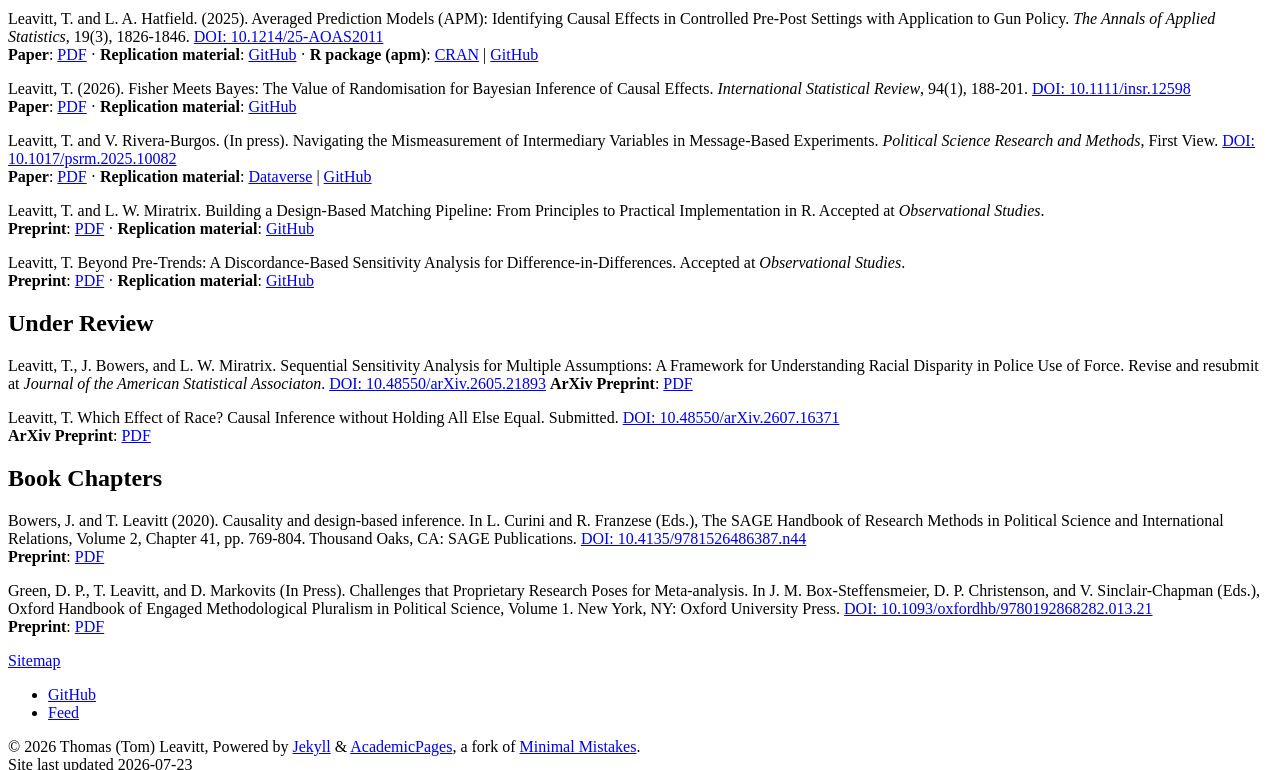
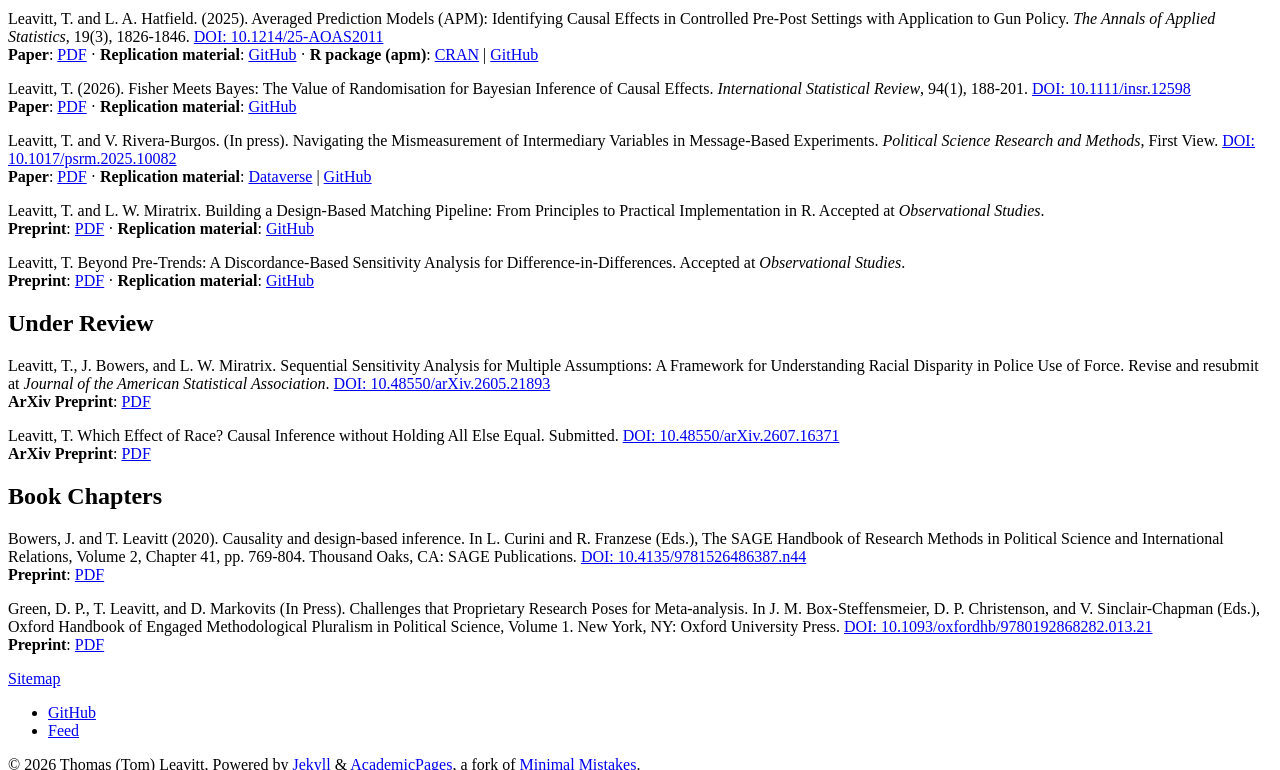
Before and after one commit to tl2624/tl2624.github.io, a Jekyll site: the page built from _pages/research.md, in a window 1280 px wide and 900 px high, scrolled down 1163 px, cut to the strip 0-770 px from the top of the window. Built offline with Jekyll 4.4.1, drawn with Linux system fonts in a browser that asks for light colours; some web fonts are replaced.

Commit message:
About: 'My teaching includes'; Research: fix ArXiv line break and typo
- about: soften the doctoral-teaching line to 'My teaching includes ...'.
- research: put the first Under Review paper's ArXiv Preprint on the line after the
  citation (repair the split DOI link and add the hard break) to match the second;
  fix 'Associaton' -> 'Association'.

Co-Authored-By: Claude Opus 4.8 <noreply@anthropic.com>

```diff
--- a/_pages/research.md
+++ b/_pages/research.md
@@ -30,8 +30,7 @@ Leavitt, T. Beyond Pre-Trends: A Discordance-Based Sensitivity Analysis for Diff
 
 ## Under Review
 
-Leavitt, T., J. Bowers, and L. W. Miratrix. Sequential Sensitivity Analysis for Multiple Assumptions: A Framework for Understanding Racial Disparity in Police Use of Force. Revise and resubmit at *Journal of the American Statistical Associaton*. [DOI: 10.48550/arXiv.2605.21893](
-https://doi.org/10.48550/arXiv.2605.21893)
+Leavitt, T., J. Bowers, and L. W. Miratrix. Sequential Sensitivity Analysis for Multiple Assumptions: A Framework for Understanding Racial Disparity in Police Use of Force. Revise and resubmit at *Journal of the American Statistical Association*. [DOI: 10.48550/arXiv.2605.21893](https://doi.org/10.48550/arXiv.2605.21893)
 **ArXiv Preprint**: [PDF](https://tl2624.github.io/files/Leavitt_et_al_2026.pdf)
 
 Leavitt, T. Which Effect of Race? Causal Inference without Holding All Else Equal. Submitted. [DOI: 10.48550/arXiv.2607.16371](https://doi.org/10.48550/arXiv.2607.16371)
```
Also changed, not shown: _pages/about.md (+1 -1 lines).
